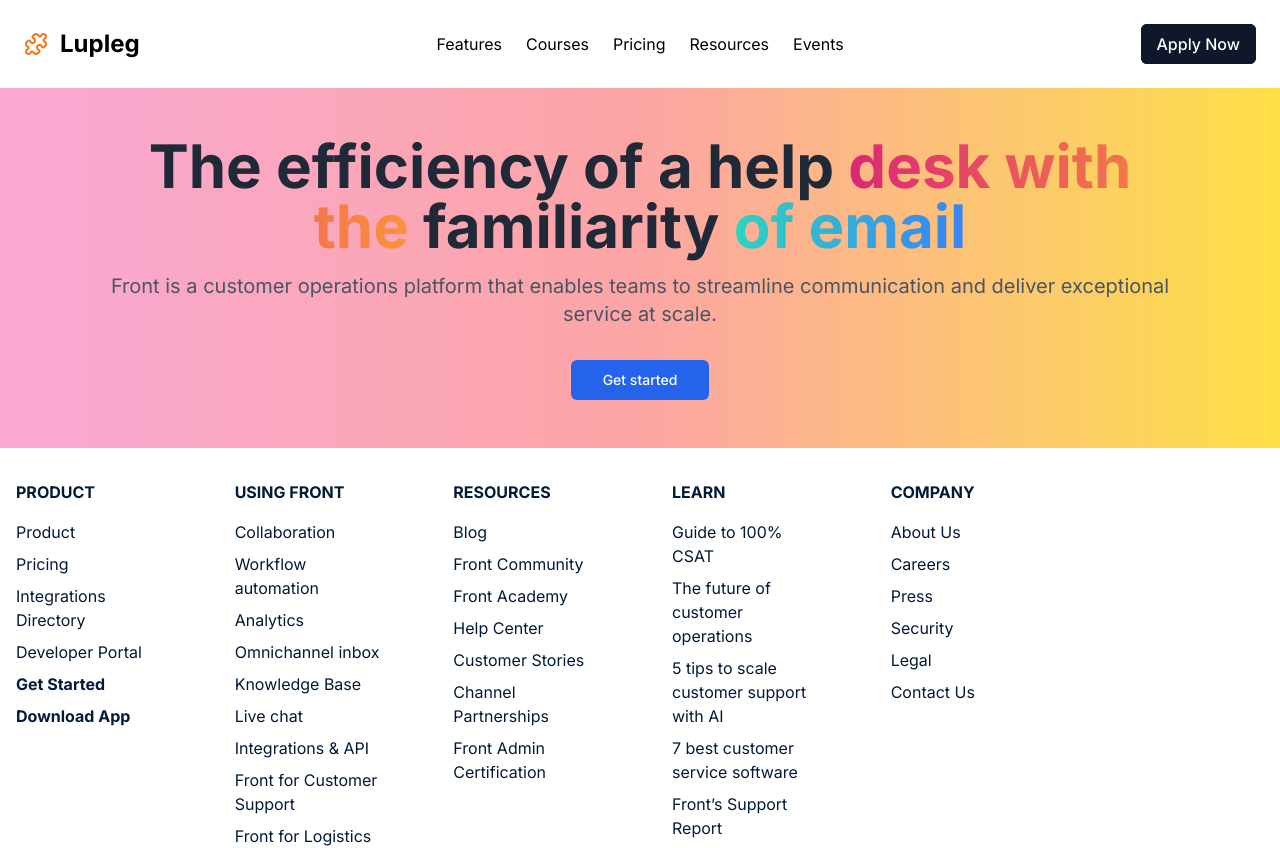
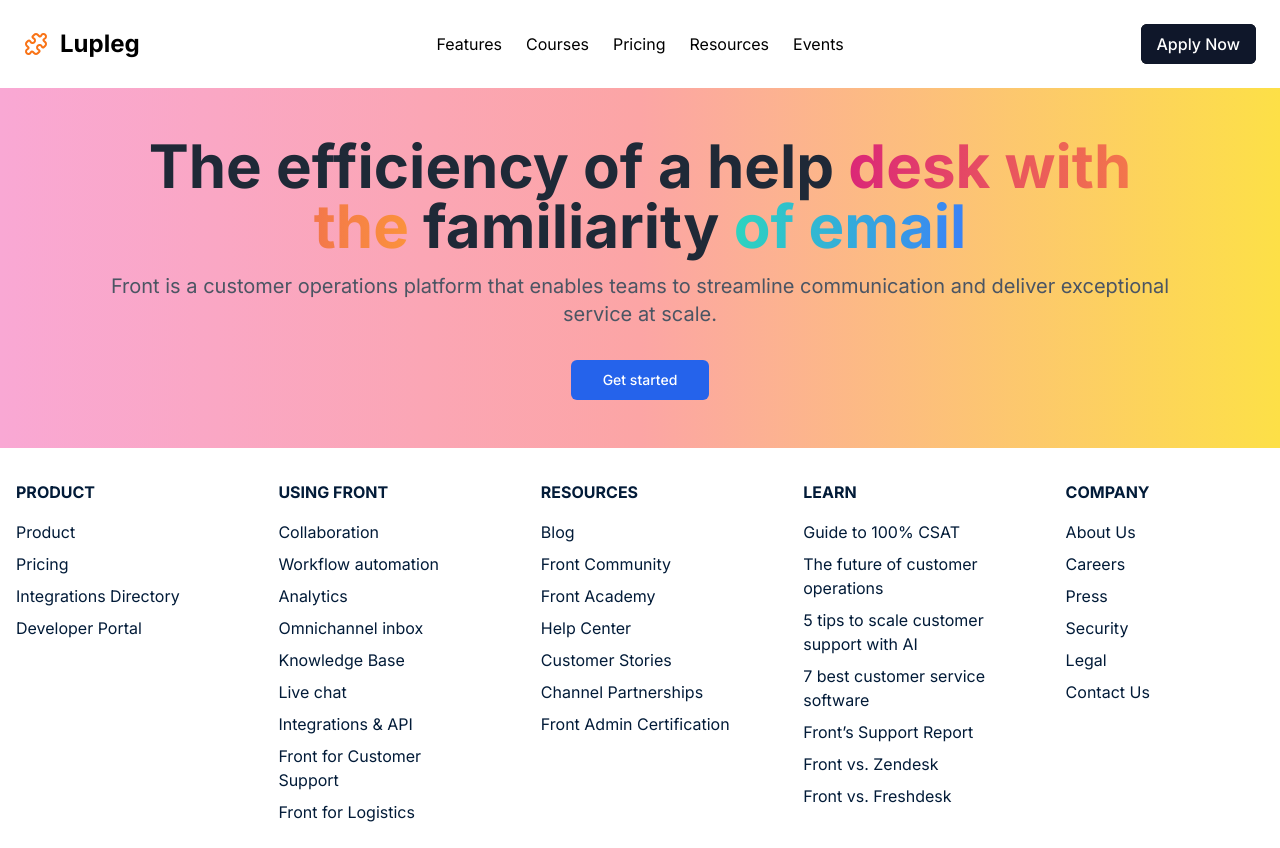
Before and after one commit to marksikaundi/Lupleg, a Next.js app: page / in a window 1280 px wide. Shown: the top 848 px of the page. Built offline with nearby package versions, Linux system fonts and the light colour scheme.

Commit message:
Update Footer component grid layout

```diff
--- a/components/Footer.jsx
+++ b/components/Footer.jsx
@@ -3,8 +3,9 @@
 export default function Component() {
   return (
     <footer className="bg-gradient-to-b from-blue-1000 to-blue-500 text-[#021B38]">
-      <div className="container mx-auto px-4 py-8">
-        <div className="grid grid-cols-2 gap-8 sm:grid-cols-3 md:grid-cols-6 lg:gap-16">
+      <div className="container mx-auto px-4 py-8 ">
+
+        <div className="grid grid-cols-2 gap-8 sm:grid-cols-3 md:grid-cols-5 lg:gap-16">
           <div>
             <h5 className="font-bold uppercase mb-4">Product</h5>
             <ul className="space-y-2">
@@ -26,16 +27,6 @@
               <li>
                 <Link className="hover:underline" href="#">
                   Developer Portal
-                </Link>
-              </li>
-              <li>
-                <Link className="font-bold hover:underline" href="#">
-                  Get Started
-                </Link>
-              </li>
-              <li>
-                <Link className="font-bold hover:underline" href="#">
-                  Download App
                 </Link>
               </li>
             </ul>
```
